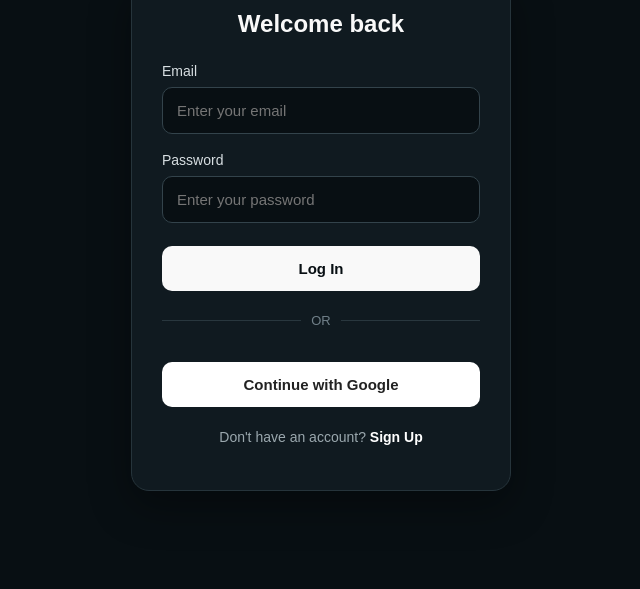
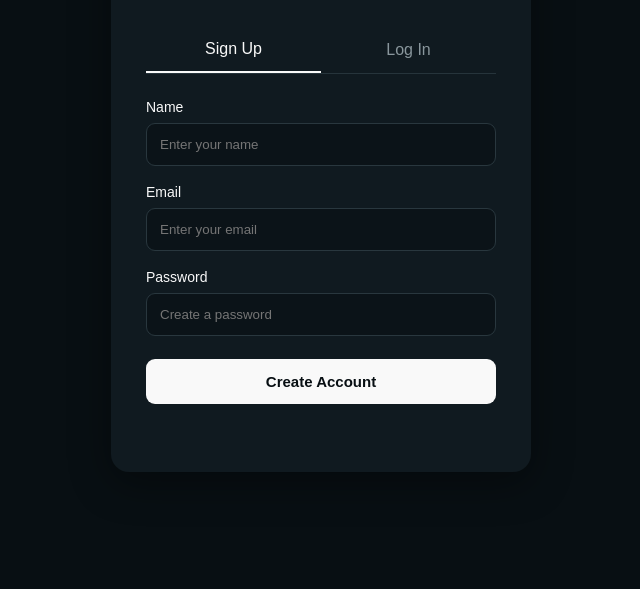
Before and after one commit to saniyaf9/MyShelf, a plain HTML site: page login.html in a window 1280 px wide. Shown: the part 211-800 px from the top of the page, without its empty margins (319-959 px from the left). Drawn offline with Linux system fonts and the light colour scheme.

Commit message:
Update login.html

```diff
--- a/login.html
+++ b/login.html
@@ -3,7 +3,7 @@
 <head>
 <meta charset="UTF-8">
 <meta name="viewport" content="width=device-width, initial-scale=1.0">
-  <title>MyShelf — Login</title>
+<title>MyShelf - Login</title>
 
 <style>
 * {
@@ -12,283 +12,245 @@
 
 body {
     margin: 0;
-      min-height: 100vh;
+    font-family: Arial, sans-serif;
     background: #080f13;
     color: #f9f9f9;
-      font-family: Arial, sans-serif;
+    min-height: 100vh;
     display: flex;
     justify-content: center;
     align-items: center;
 }
 
-    .container {
-      width: 100%;
-      max-width: 430px;
-      padding: 25px;
+.auth-container {
+    width: 420px;
+    max-width: 90%;
+    background: #101a20;
+    padding: 35px;
+    border-radius: 18px;
+    box-shadow: 0 10px 40px rgba(0,0,0,0.4);
 }
 
 .logo {
     text-align: center;
-      font-size: 38px;
+    font-size: 30px;
     font-weight: bold;
-      margin-bottom: 5px;
+    margin-bottom: 8px;
 }
 
 .tagline {
     text-align: center;
-      color: #aab3b8;
+    color: #aeb8bd;
     font-size: 12px;
-      letter-spacing: 3px;
+    letter-spacing: 2px;
     margin-bottom: 30px;
 }
 
-    .box {
-      background: #101a20;
-      border: 1px solid #26343b;
-      border-radius: 18px;
-      padding: 30px;
-      box-shadow: 0 15px 40px rgba(0,0,0,0.35);
+.tabs {
+    display: flex;
+    margin-bottom: 25px;
+    border-bottom: 1px solid #26343b;
 }
 
-    h2 {
-      text-align: center;
-      margin-top: 0;
-      margin-bottom: 25px;
+.tab {
+    flex: 1;
+    padding: 13px;
+    background: none;
+    border: none;
+    color: #89969c;
+    font-size: 16px;
+    cursor: pointer;
+}
+
+.tab.active {
+    color: #f9f9f9;
+    border-bottom: 2px solid #f9f9f9;
+}
+
+.form {
+    display: none;
+}
+
+.form.active {
+    display: block;
 }
 
 label {
     display: block;
     margin-bottom: 8px;
     font-size: 14px;
-      color: #d8dfe2;
 }
 
 input {
     width: 100%;
-      padding: 14px;
+    padding: 13px;
     margin-bottom: 18px;
-      border-radius: 10px;
-      border: 1px solid #33434b;
-      background: #080f13;
+    border: 1px solid #29373e;
+    border-radius: 9px;
+    background: #0b1318;
     color: white;
-      font-size: 15px;
     outline: none;
 }
 
 input:focus {
-      border-color: #8faebc;
+    border-color: #718089;
 }
 
-    button {
+.submit-btn {
     width: 100%;
     padding: 14px;
     border: none;
-      border-radius: 10px;
+    border-radius: 9px;
+    background: #f9f9f9;
+    color: #080f13;
     font-size: 15px;
     font-weight: bold;
     cursor: pointer;
     margin-top: 5px;
 }
 
-    .main-btn {
-      background: #f9f9f9;
-      color: #080f13;
-    }
-
-    .google-btn {
-      background: #ffffff;
-      color: #222;
-      margin-top: 12px;
-    }
-
-    .divider {
-      display: flex;
-      align-items: center;
-      gap: 10px;
-      margin: 22px 0;
-      color: #718089;
-      font-size: 13px;
-    }
-
-    .divider::before,
-    .divider::after {
-      content: "";
-      flex: 1;
-      height: 1px;
-      background: #29373e;
-    }
-
-    .switch {
-      text-align: center;
-      margin-top: 22px;
-      color: #9ba8ae;
-      font-size: 14px;
-    }
-
-    .switch span {
-      color: #ffffff;
-      cursor: pointer;
-      font-weight: bold;
-    }
-
-    .hidden {
-      display: none;
+.submit-btn:hover {
+    opacity: 0.9;
 }
 
 .message {
+    margin-top: 15px;
     text-align: center;
-      margin-top: 15px;
     font-size: 13px;
-      color: #b9c4c9;
+    min-height: 18px;
 }
 </style>
 </head>
 
 <body>
 
-<div class="container">
+<div class="auth-container">
 
     <div class="logo">MyShelf</div>
     <div class="tagline">YOUR LITTLE LIBRARY</div>
 
-  <div class="box">
+    <!-- SIGN UP FIRST -->
+    <div class="tabs">
+        <button class="tab active" onclick="showForm('signup', this)">
+            Sign Up
+        </button>
 
-    <!-- LOGIN -->
-    <div id="loginForm">
-
-      <h2>Welcome back</h2>
-
-      <label>Email</label>
-      <input type="email" id="loginEmail" placeholder="Enter your email">
-
-      <label>Password</label>
-      <input type="password" id="loginPassword" placeholder="Enter your password">
-
-      <button class="main-btn" onclick="login()">
+        <button class="tab" onclick="showForm('login', this)">
             Log In
         </button>
-
-      <div class="divider">OR</div>
-
-      <button class="google-btn" onclick="googleLogin()">
-        Continue with Google
-      </button>
-
-      <div class="switch">
-        Don't have an account?
-        <span onclick="showSignup()">Sign Up</span>
     </div>
 
-      <div id="loginMessage" class="message"></div>
+    <!-- SIGN UP -->
+    <div id="signup" class="form active">
 
-    </div>
-
-
-    <!-- SIGN UP -->
-    <div id="signupForm" class="hidden">
-
-      <h2>Create your account</h2>
-
-      <!-- NAME FIELD -->
-      <label>Name</label>
+        <label for="signupName">Name</label>
         <input
             type="text"
             id="signupName"
             placeholder="Enter your name"
         >
 
-      <label>Email</label>
+        <label for="signupEmail">Email</label>
         <input
             type="email"
             id="signupEmail"
             placeholder="Enter your email"
         >
 
-      <label>Password</label>
+        <label for="signupPassword">Password</label>
         <input
             type="password"
             id="signupPassword"
             placeholder="Create a password"
         >
 
-      <label>Confirm Password</label>
-      <input
-        type="password"
-        id="confirmPassword"
-        placeholder="Confirm your password"
-      >
-
-      <button class="main-btn" onclick="signup()">
+        <button class="submit-btn" onclick="signup()">
             Create Account
         </button>
-
-      <div class="divider">OR</div>
-
-      <button class="google-btn" onclick="googleLogin()">
-        Continue with Google
-      </button>
-
-      <div class="switch">
-        Already have an account?
-        <span onclick="showLogin()">Log In</span>
-      </div>
 
         <div id="signupMessage" class="message"></div>
 
     </div>
 
+    <!-- LOGIN -->
+    <div id="login" class="form">
+
+        <label for="loginEmail">Email</label>
+        <input
+            type="email"
+            id="loginEmail"
+            placeholder="Enter your email"
+        >
+
+        <label for="loginPassword">Password</label>
+        <input
+            type="password"
+            id="loginPassword"
+            placeholder="Enter your password"
+        >
+
+        <button class="submit-btn" onclick="login()">
+            Log In
+        </button>
+
+        <div id="loginMessage" class="message"></div>
+
     </div>
 
 </div>
 
+<script>
+function showForm(formName, button) {
 
-<script>
+    document.querySelectorAll(".form").forEach(form => {
+        form.classList.remove("active");
+    });
 
-  function showSignup() {
-    document.getElementById("loginForm").classList.add("hidden");
-    document.getElementById("signupForm").classList.remove("hidden");
+    document.querySelectorAll(".tab").forEach(tab => {
+        tab.classList.remove("active");
+    });
+
+    document.getElementById(formName).classList.add("active");
+    button.classList.add("active");
 }
 
-  function showLogin() {
-    document.getElementById("signupForm").classList.add("hidden");
-    document.getElementById("loginForm").classList.remove("hidden");
-  }
 
+/*
+   TEMPORARY LOCAL LOGIN SYSTEM
+
+   This keeps the login page completely separate
+   from library.html.
+
+   When Firebase Authentication is connected,
+   only signup() and login() need to be replaced.
+*/
 
 function signup() {
 
     const name = document.getElementById("signupName").value.trim();
     const email = document.getElementById("signupEmail").value.trim();
     const password = document.getElementById("signupPassword").value;
-    const confirmPassword = document.getElementById("confirmPassword").value;
 
     const message = document.getElementById("signupMessage");
 
-    if (name === "") {
-      message.textContent = "Please enter your name.";
+    if (!name || !email || !password) {
+        message.textContent = "Please fill in all fields.";
         return;
     }
 
-    if (email === "") {
-      message.textContent = "Please enter your email.";
-      return;
-    }
+    localStorage.setItem("myshelf_user", JSON.stringify({
+        name: name,
+        email: email,
+        password: password
+    }));
 
-    if (password === "") {
-      message.textContent = "Please create a password.";
-      return;
-    }
+    message.textContent = "Account created!";
 
-    if (password !== confirmPassword) {
-      message.textContent = "Passwords do not match.";
-      return;
-    }
-
-    message.textContent = "Account details look good!";
-
-    /*
-      Firebase account creation will go here.
-    */
+    setTimeout(() => {
+        showForm(
+            "login",
+            document.querySelectorAll(".tab")[1]
+        );
+    }, 700);
 }
 
 
@@ -299,29 +261,32 @@
 
     const message = document.getElementById("loginMessage");
 
-    if (email === "" || password === "") {
-      message.textContent = "Please enter your email and password.";
+    const savedUser = JSON.parse(
+        localStorage.getItem("myshelf_user")
+    );
+
+    if (!savedUser) {
+        message.textContent = "No account found. Please sign up first.";
         return;
     }
 
-    /*
-      Firebase login will go here.
-    */
-
-    message.textContent = "Login details entered.";
+    if (
+        email !== savedUser.email ||
+        password !== savedUser.password
+    ) {
+        message.textContent = "Incorrect email or password.";
+        return;
     }
 
-
-  function googleLogin() {
+    localStorage.setItem("myshelf_logged_in", "true");
 
     /*
-      Your Google/Firebase sign-in code will go here.
+       IMPORTANT:
+       Change this filename only if your library
+       file has a different name.
     */
-
-    alert("Google Sign-In will be connected here.");
-
+    window.location.href = "library.html";
 }
-
 </script>
 
 </body>
```
Lines whose indentation alone changed are shown as unchanged.
